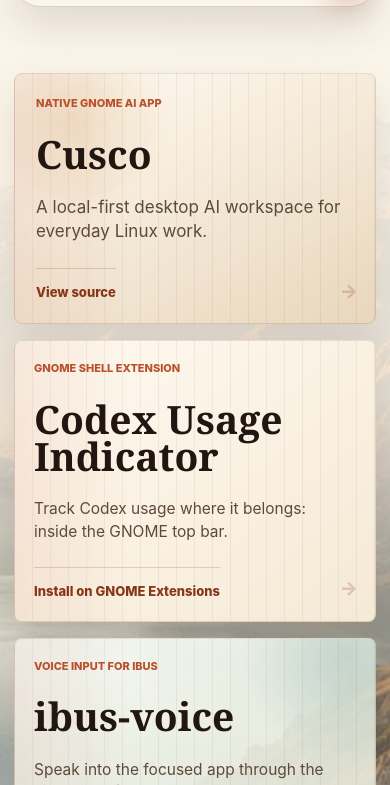
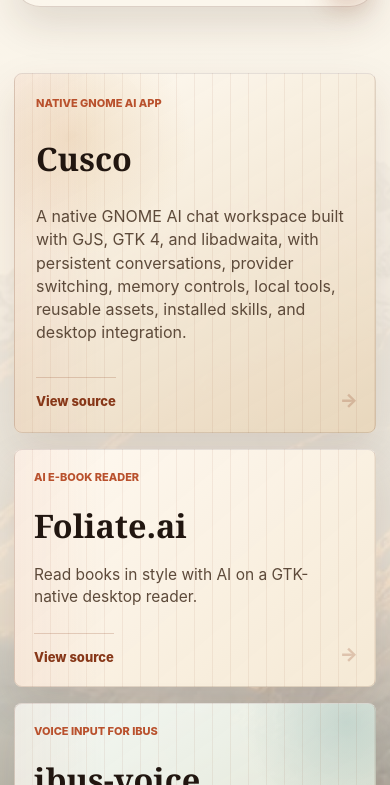
Before and after one commit to quipus-ai/website, a website: page public/index.html in a window 390 px wide. Shown: the part 59-844 px from the top of the page. Drawn offline with nearby package versions, Linux system fonts and the light colour scheme.

Commit message:
Update product cards and animations

```diff
--- a/public/index.html
+++ b/public/index.html
@@ -6,12 +6,12 @@
     <title>quipus.ai - Linux apps by a one-person team</title>
     <meta
       name="description"
-      content="quipus.ai is a one-person team building thoughtful Linux apps, led by Cusco with Codex Usage Indicator and ibus-voice."
+      content="quipus.ai is a one-person team building Personal use Linux app, led by Cusco with Codex Usage Indicator, ibus-voice, and Foliate.ai."
     >
     <meta property="og:title" content="quipus.ai - Linux apps by a one-person team">
     <meta
       property="og:description"
-      content="Thoughtful Linux apps with warm craft, native desktop details, and open source roots."
+      content="Personal use Linux app with warm craft, native desktop details, and open source roots."
     >
     <meta property="og:image" content="/assets/hero-andes-quipus.png">
     <meta name="theme-color" content="#f7eddd">
@@ -44,7 +44,19 @@
               <a class="hero-product" href="https://github.com/stonega/cusco" target="_blank" rel="noreferrer">
                 <span>Native GNOME AI app</span>
                 <strong>Cusco</strong>
-                <em>A local-first desktop AI workspace for everyday Linux work.</em>
+                <em>A native GNOME AI chat workspace built with GJS, GTK 4, and libadwaita, with persistent conversations, provider switching, memory controls, local tools, reusable assets, installed skills, and desktop integration.</em>
+                <small>View source</small>
+              </a>
+              <a class="hero-product" href="https://github.com/stonega/foliate.ai" target="_blank" rel="noreferrer">
+                <span>AI e-book reader</span>
+                <strong>Foliate.ai</strong>
+                <em>Read books in style with AI on a GTK-native desktop reader.</em>
+                <small>View source</small>
+              </a>
+              <a class="hero-product" href="https://github.com/stonega/ibus-voice" target="_blank" rel="noreferrer">
+                <span>Voice input for IBus</span>
+                <strong>ibus-voice</strong>
+                <em>Speak into the focused app through the Linux IBus framework.</em>
                 <small>View source</small>
               </a>
               <a class="hero-product" href="https://extensions.gnome.org/extension/9590/codex-usage-indicator/" target="_blank" rel="noreferrer">
@@ -52,12 +64,6 @@
                 <strong>Codex Usage Indicator</strong>
                 <em>Track Codex usage where it belongs: inside the GNOME top bar.</em>
                 <small>Install on GNOME Extensions</small>
-              </a>
-              <a class="hero-product" href="https://github.com/stonega/ibus-voice" target="_blank" rel="noreferrer">
-                <span>Voice input for IBus</span>
-                <strong>ibus-voice</strong>
-                <em>Speak into the focused app through the Linux IBus framework.</em>
-                <small>View source</small>
               </a>
             </div>
           </div>
@@ -70,18 +76,21 @@
     <footer class="site-footer" id="contact">
       <div>
         <a class="footer-brand" href="#top">Quipus</a>
-        <p>Thoughtful Linux apps, vibe-coded by Stone with Codex.</p>
+        <p>Personal use Linux app, vibe-coded by Stone with Codex.</p>
       </div>
       <div>
         <h2>Products</h2>
         <a href="https://github.com/stonega/cusco" target="_blank" rel="noreferrer">Cusco</a>
         <a href="https://extensions.gnome.org/extension/9590/codex-usage-indicator/" target="_blank" rel="noreferrer">Codex Usage Indicator</a>
         <a href="https://github.com/stonega/ibus-voice" target="_blank" rel="noreferrer">ibus-voice</a>
+        <a href="https://github.com/stonega/foliate.ai" target="_blank" rel="noreferrer">Foliate.ai</a>
       </div>
       <div>
         <h2>Connect</h2>
         <a href="https://x.com/shimenmen" target="_blank" rel="noreferrer">X</a>
       </div>
     </footer>
+    <script src="https://cdn.jsdelivr.net/npm/gsap@3.13.0/dist/gsap.min.js" defer></script>
+    <script src="/products.js" defer></script>
   </body>
 </html>
--- /dev/null
+++ b/public/products.js
@@ -0,0 +1,48 @@
+(function () {
+  const cards = document.querySelectorAll(".hero-product");
+
+  if (!cards.length) {
+    return;
+  }
+
+  const reduceMotion = window.matchMedia("(prefers-reduced-motion: reduce)").matches;
+
+  if (reduceMotion || !window.gsap) {
+    cards.forEach((card) => {
+      card.style.opacity = "";
+      card.style.transform = "";
+      card.style.visibility = "";
+      card.style.willChange = "";
+    });
+    return;
+  }
+
+  const timeline = gsap.timeline({
+    delay: 0.14,
+    defaults: {
+      duration: 0.72,
+      ease: "power3.out",
+    },
+    onComplete: () => {
+      cards.forEach((card) => {
+        card.style.willChange = "";
+      });
+    },
+  });
+
+  gsap.set(cards, {
+    transformOrigin: "50% 70%",
+    willChange: "transform, opacity",
+  });
+
+  timeline.from(cards, {
+    autoAlpha: 0,
+    y: 26,
+    scale: 0.975,
+    stagger: {
+      each: 0.1,
+      from: "start",
+    },
+    clearProps: "opacity,visibility,transform",
+  });
+})();
--- a/public/styles.css
+++ b/public/styles.css
@@ -189,7 +189,7 @@
 
 .hero-products {
   display: grid;
-  grid-template-columns: minmax(0, 1.35fr) minmax(280px, 0.82fr);
+  grid-template-columns: minmax(0, 1.22fr) repeat(2, minmax(220px, 0.72fr));
   grid-template-rows: repeat(2, minmax(188px, auto));
   gap: 16px;
   align-items: stretch;
@@ -220,13 +220,16 @@
 
 .hero-product::before {
   position: absolute;
-  inset: 0;
+  inset: 0 -18px;
   z-index: 0;
   background:
     linear-gradient(90deg, rgba(185, 81, 45, 0.18), transparent 32%),
     repeating-linear-gradient(90deg, rgba(135, 55, 24, 0.12) 0 1px, transparent 1px 18px);
   opacity: 0.56;
+  transform: translate3d(-18px, 0, 0);
+  will-change: transform;
   content: "";
+  transition: opacity 420ms cubic-bezier(0.16, 1, 0.3, 1);
 }
 
 .hero-product::after {
@@ -262,12 +265,24 @@
     linear-gradient(145deg, rgba(247, 252, 248, 0.94), rgba(229, 232, 213, 0.86));
 }
 
+.hero-product:nth-child(4) {
+  grid-column: 2 / span 2;
+  background:
+    radial-gradient(circle at 88% 12%, rgba(80, 84, 150, 0.18), transparent 28%),
+    linear-gradient(145deg, rgba(250, 247, 255, 0.92), rgba(232, 224, 216, 0.88));
+}
+
 .hero-product:hover {
   box-shadow:
     inset 0 1px 0 rgba(255, 255, 255, 0.72),
     0 26px 58px rgba(80, 45, 25, 0.18);
   outline-color: rgba(185, 81, 45, 0.28);
   transform: translateY(-4px);
+}
+
+.hero-product:hover::before {
+  animation: product-line-drift 1.15s linear infinite;
+  opacity: 0.68;
 }
 
 .hero-product:hover::after {
@@ -282,6 +297,16 @@
 .hero-product:focus-visible {
   outline: 3px solid rgba(57, 126, 130, 0.46);
   outline-offset: 4px;
+}
+
+@keyframes product-line-drift {
+  from {
+    transform: translate3d(-18px, 0, 0);
+  }
+
+  to {
+    transform: translate3d(0, 0, 0);
+  }
 }
 
 .hero-product span {
@@ -300,15 +325,21 @@
   max-width: 10ch;
   color: var(--ink);
   font-family: var(--serif);
-  font-size: clamp(32px, 4.1vw, 58px);
+  font-size: clamp(28px, 3.35vw, 48px);
   line-height: 0.94;
   text-wrap: balance;
 }
 
 .hero-product:first-child strong {
   max-width: 8.5ch;
-  font-size: clamp(48px, 6.3vw, 82px);
+  font-size: clamp(40px, 5.1vw, 66px);
   line-height: 0.9;
+}
+
+.hero-product:nth-child(4) strong {
+  max-width: none;
+  font-size: clamp(32px, 2.85vw, 40px);
+  white-space: nowrap;
 }
 
 .hero-product em {
@@ -323,8 +354,8 @@
 }
 
 .hero-product:first-child em {
-  max-width: 34ch;
-  font-size: 17px;
+  max-width: 48ch;
+  font-size: 16px;
 }
 
 .hero-product small {
@@ -418,13 +449,23 @@
 
   .hero-product:first-child {
     grid-row: auto;
-    min-height: 230px;
+    min-height: 330px;
     padding: 26px;
+  }
+
+  .hero-product:nth-child(4) {
+    grid-column: auto;
+  }
+
+  .hero-product:nth-child(4) strong {
+    max-width: 10ch;
+    font-size: clamp(28px, 6vw, 44px);
+    white-space: normal;
   }
 
   .hero-product:first-child strong {
     max-width: 10ch;
-    font-size: clamp(38px, 10vw, 58px);
+    font-size: clamp(32px, 8.3vw, 48px);
   }
 
   .site-footer {
@@ -497,14 +538,14 @@
   }
 
   .hero-product:first-child {
-    min-height: 182px;
+    min-height: 360px;
     padding: 22px;
   }
 
   .hero-product strong,
   .hero-product:first-child strong {
     max-width: none;
-    font-size: clamp(30px, 10vw, 43px);
+    font-size: clamp(26px, 8.3vw, 36px);
   }
 
   .hero-product::after {
@@ -527,4 +568,8 @@
     animation-duration: 0.01ms !important;
     animation-iteration-count: 1 !important;
   }
+
+  .hero-product::before {
+    animation: none;
+  }
 }
```
